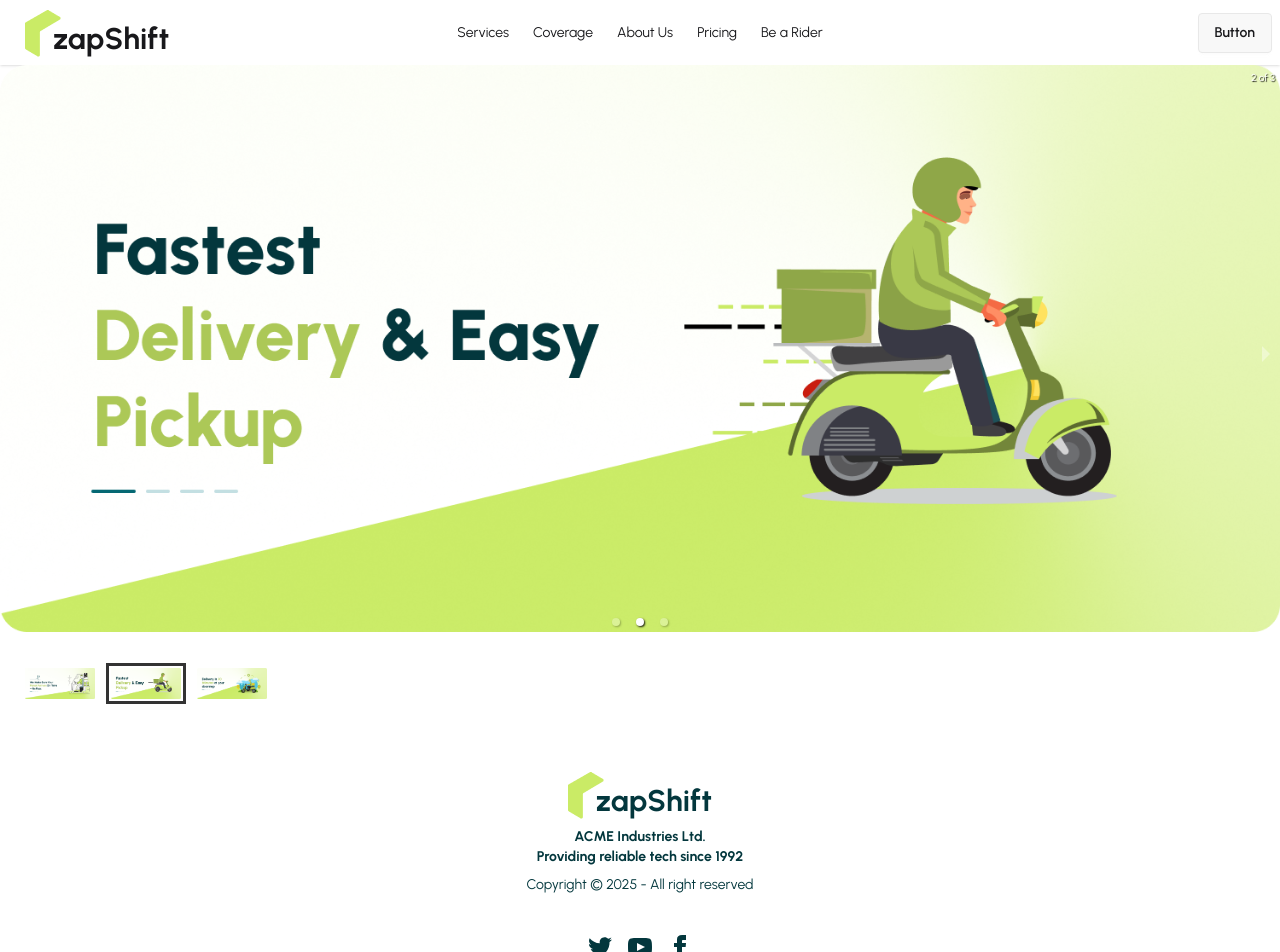
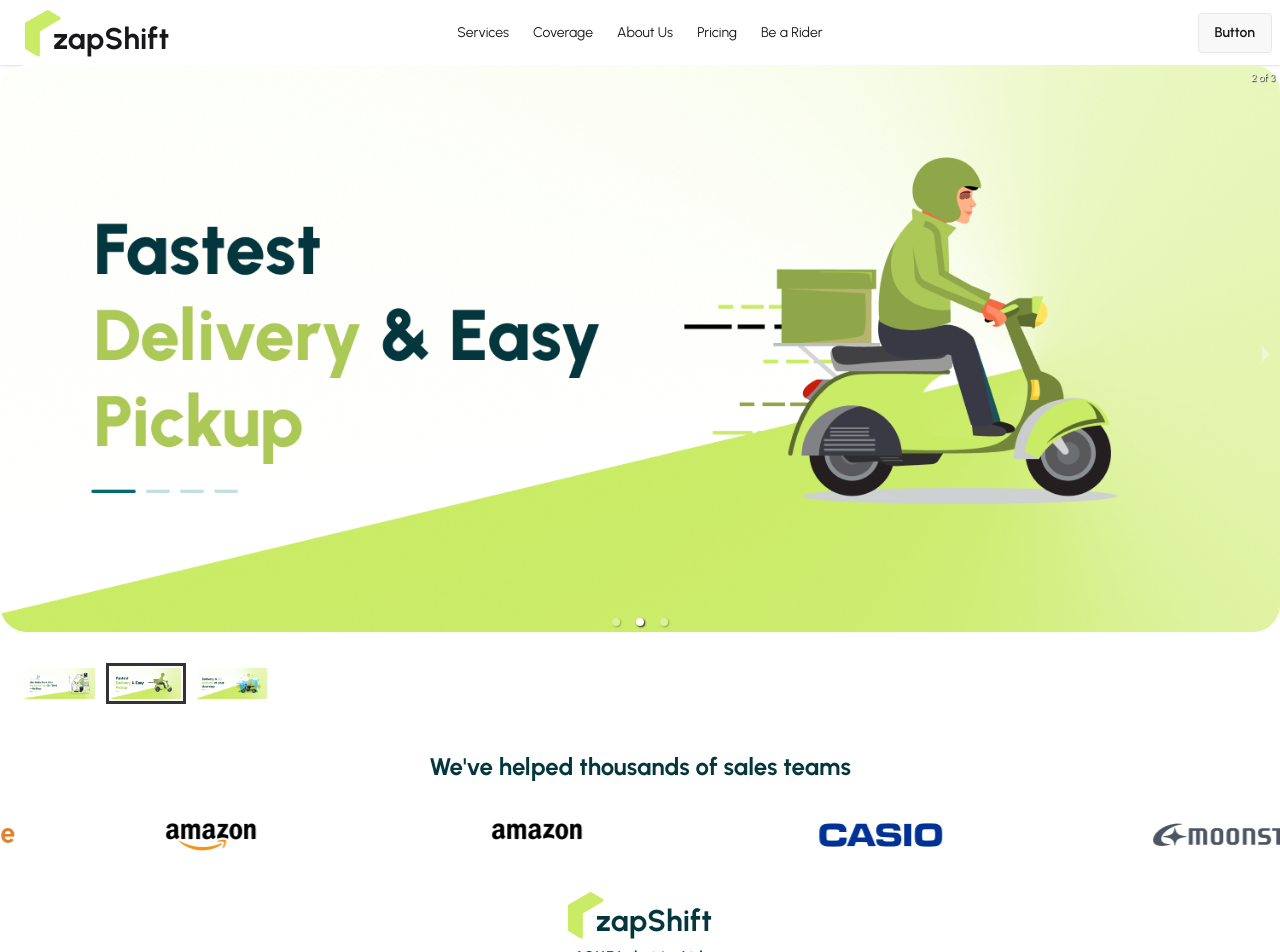
Before and after one commit to farhanarexa/Zap-Shift-Frontend, a React (Vite) app: page / in a window 1280 px wide. Shown: the top 952 px of the page. Built offline with nearby package versions, Linux system fonts and the light colour scheme.

Commit message:
brands section done

```diff
--- /dev/null
+++ b/src/Pages/Home/Brands.jsx
@@ -0,0 +1,39 @@
+import React from 'react';
+import 'swiper/css';
+import { Swiper, SwiperSlide } from 'swiper/react';
+import amazon from '../../assets/brands/amazon.png';
+import amazon_vector from '../../assets/brands/amazon_vector.png';
+import casio from '../../assets/brands/casio.png';
+import moonstar from '../../assets/brands/moonstar.png';
+import randstad from '../../assets/brands/randstad.png';
+import star from '../../assets/brands/star.png';
+import start_people from '../../assets/brands/start_people.png';
+import { Autoplay, Navigation, Pagination } from 'swiper/modules';
+
+const brandLogos = [amazon, amazon_vector, casio, moonstar, randstad, star, start_people];
+
+const Brands = () => {
+    return (
+        <>
+        <div>
+            <h1 className='text-2xl font-bold text-center text-secondary my-10'>We've helped thousands of sales teams</h1>
+        </div>
+            <Swiper
+                spaceBetween={30}
+                slidesPerView={4}
+                centeredSlides={true}
+                grabCursor={true}
+                loop={true}
+                autoplay={{ delay: 1000, disableOnInteraction: false }}
+                modules={[Autoplay]}>
+                {
+                    brandLogos.map((logo, index) => <SwiperSlide key={index}><img src={logo} /></SwiperSlide>)
+                }
+
+
+            </Swiper>
+        </>
+    );
+};
+
+export default Brands;
--- a/src/Pages/Home/Home.jsx
+++ b/src/Pages/Home/Home.jsx
@@ -1,10 +1,12 @@
 import React from 'react';
 import Banner from './Banner';
+import Brands from './Brands';
 
 const Home = () => {
     return (
         <div>
             <Banner></Banner>
+            <Brands></Brands>
         </div>
     );
 };
--- /dev/null
+++ b/src/Pages/Home/StaticSection.jsx
@@ -0,0 +1,11 @@
+import React from 'react';
+
+const StaticSection = () => {
+    return (
+        <div>
+
+        </div>
+    );
+};
+
+export default StaticSection;
```
